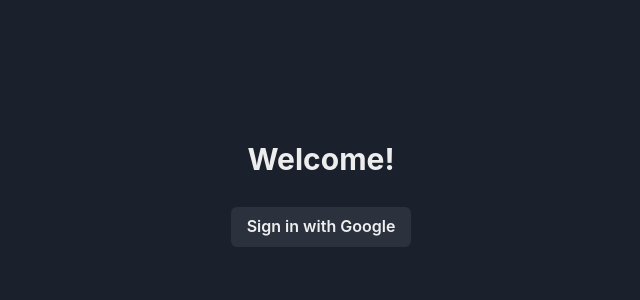
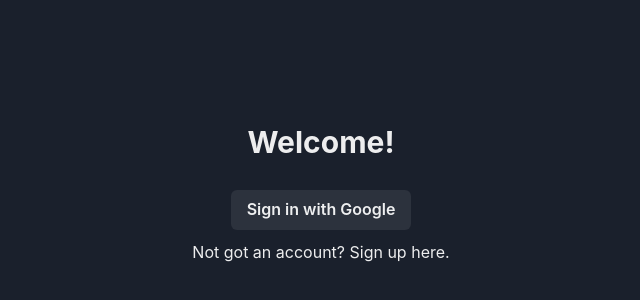
Before and after one commit to ughffs/whatcanweplay, a React (Create React App) app: page /login in a window 1280 px wide. Shown: the part 206-506 px from the top of the page, without its empty margins (319-959 px from the left). Built offline with nearby package versions, Linux system fonts and the light colour scheme.

Commit message:
Added links to login and signup from eachother. Added event handles for email and password events.

```diff
--- a/src/pages/login.tsx
+++ b/src/pages/login.tsx
@@ -1,5 +1,6 @@
-import { Button, Flex, Heading } from "@chakra-ui/react";
+import { Button, Flex, Heading, Text } from "@chakra-ui/react";
 import { useContext } from "react";
+import { Link } from "react-router-dom";
 import { AuthContext } from "../contexts/auth/authContext";
 
 const LoginPage = () => {
@@ -19,6 +20,7 @@
                 Welcome!
             </Heading>
             <Button onClick={auth?.signInWithGoogle}>Sign in with Google</Button>
+            <Text>Not got an account? <Link to='/signup'>Sign up here.</Link></Text>
         </Flex>
     );
 };
--- a/src/pages/signup.tsx
+++ b/src/pages/signup.tsx
@@ -1,9 +1,20 @@
 import { Button, Flex, Heading, Input, Text } from "@chakra-ui/react";
-import { useContext } from "react";
+import { useContext, useState } from "react";
+import { Link } from "react-router-dom";
 import { AuthContext } from "../contexts/auth/authContext";
 
 const SignUpPage = () => {
     const auth = useContext(AuthContext);
+    const [emailAddress, setEmailAddress] = useState<string>('');
+    const [password, setPassword] = useState<string>('');
+
+    const handleEmailAddressChangeEvent = (event: React.ChangeEvent<HTMLInputElement>) => {
+        setEmailAddress(event.target.value);
+    }
+
+    const handlePasswordChangeEvent = (event: React.ChangeEvent<HTMLInputElement>) => {
+        setPassword(event.target.value);
+    }
 
     const handleSignUp = () => {
         // as long as the inputs aren't empty
@@ -30,10 +41,11 @@
                 <Heading size='lg' marginBottom='20px'>
                     Join us!
                 </Heading>
-                <Input placeholder='Email address' />
-                <Input placeholder='Password' type='password' />
+                <Input onChange={handleEmailAddressChangeEvent} placeholder='Email address' />
+                <Input onChange={handlePasswordChangeEvent} placeholder='Password' type='password' />
                 <Button onClick={handleSignUp}>Sign up</Button>
                 <Text>We do not share any data.</Text>
+                <Text>Already have an account? <Link to='/login'>Login here.</Link></Text>
             </Flex>
         </Flex>
     );
```
